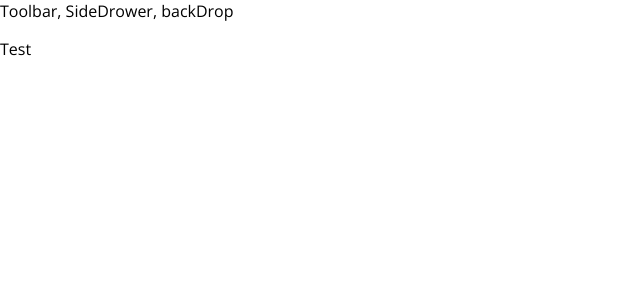
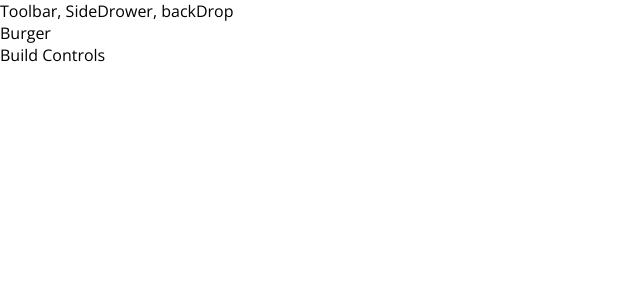
Before and after one commit to mostafahamed15/Burger-builder, a React app: page / in a window 1280 px wide. Shown: the top 300 px of the page, without its empty margins (0-640 px from the left). Built offline with nearby package versions, Linux system fonts and the light colour scheme.

Commit message:
Start impeleminting of burger builder component

```diff
--- a/src/App.js
+++ b/src/App.js
@@ -1,12 +1,12 @@
 import React, { Component } from 'react';
-
+import BurgerBuilder from './containers/BurgerBuilder/BurgerBuilder';
 import Layout from './components/Layout/Layout';
 class App extends Component {
   render() {
     return (
       <div>
        <Layout>
-         <p>Test</p>
+         <BurgerBuilder />
        </Layout>
       </div>
     );
--- /dev/null
+++ b/src/containers/BurgerBuilder/BurgerBuilder.js
@@ -0,0 +1,15 @@
+import React, { Component } from 'react';
+import Aux from '../../hoc/Auxl';
+class BurgerBuilder extends Component {
+    state = {  }
+    render() {
+        return (
+            <Aux>
+                <div> Burger </div>
+                <div> Build Controls </div>
+            </Aux>
+         );
+    }
+}
+
+export default BurgerBuilder;
```
